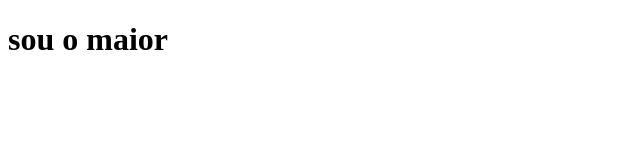
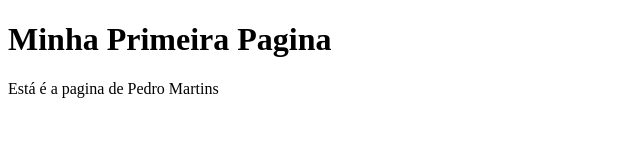
Before and after one commit to PMartins30003748/pmartins30003748.github.io, a plain HTML site: page index.html in a window 1280 px wide. Shown: the whole page, without its empty margins (0-640 px from the left). Drawn offline with Linux system fonts and the light colour scheme.

Commit message:
Update index.html

```diff
--- a/index.html
+++ b/index.html
@@ -2,9 +2,10 @@
 <html lang="pt">
   <head>
     <meta charset="UTF-8">
-    <title>Pedro Martins Teste</title>
+    <title>Pedro Martins</title>
   </head>
   <body>
-	<h1> sou o maior </h1>
+	<h1> Minha Primeira Pagina </h1>
+	<p> Está é a pagina de Pedro Martins </p>
   </body>
 </html>
```
